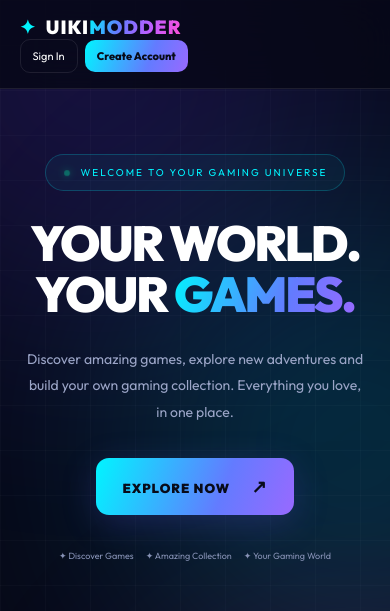
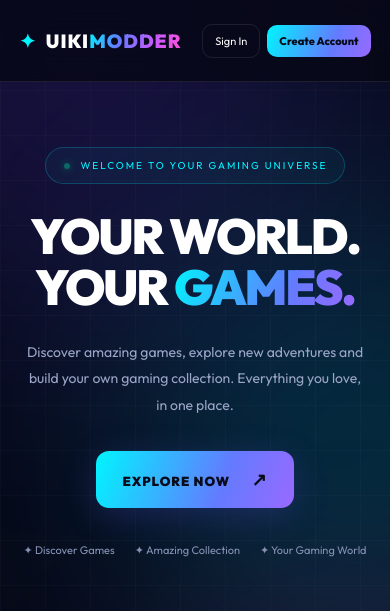
Before and after one commit to abdullahcheemawe-alt/UikiMODDER, a plain HTML site: page index.html in a window 390 px wide. Shown: the top 611 px of the page. Drawn offline with Linux system fonts and the light colour scheme; a script that the page names is missing.

Commit message:
Update style.css

```diff
--- a/style.css
+++ b/style.css
@@ -1060,56 +1060,8 @@ button:disabled {
         font-size: 14px;
     }
 
-    .game-info p {
-        font-size: 10px;
-    }
-
-    .download-link {
-        padding: 7px 9px;
-        font-size: 10px;
-    }
-
-    .admin-section {
-        margin: 25px 5%;
-        padding: 20px;
-    }
-
-    .admin-header {
-        align-items: flex-start;
-        flex-direction: column;
-    }
-
-    .upload-card {
-        padding: 17px;
-    }
-
-    .auth-box {
-        padding: 27px 22px;
-    }
-
-    .auth-box h2 {
-        font-size: 27px;
-    }
-
-    .hero-features {
-        gap: 12px;
-        font-size: 9px;
-    }
-}
-
-/* Respect reduced-motion preferences */
-@media (prefers-reduced-motion: reduce) {
-    *,
-    *::before,
-    *::after {
-        animation-duration: 0.01ms !important;
-        animation-iteration-count: 1 !important;
-        scroll-behavior: auto !important;
-        transition-duration: 0.01ms !important;
-    }
-}
-/* =========================================
-   FIX: FULL WIDTH NAVBAR & FOOTER
+    /* =========================================
+   UIKIMODDER - CLEAN FULL WIDTH FIX
 ========================================= */
 
 html,
@@ -1118,79 +1070,47 @@ body {
     max-width: 100%;
     margin: 0;
     padding: 0;
-}
-
-.navbar,
-.footer {
-    width: 100vw !important;
-    max-width: none !important;
-    margin-left: 0 !important;
-    margin-right: 0 !important;
-    box-sizing: border-box;
-}
-
-/* Footer Content Alignment */
-.footer {
-    text-align: center;
-    padding-left: 15px;
-    padding-right: 15px;
-}
-
-/* Mobile Width Fix */
-@media (max-width: 650px) {
-    .navbar,
-    .footer {
-        width: 100vw !important;
-        max-width: none !important;
-    }
-}
-
-/* =========================================
-   UIKIMODDER - FINAL FULL WIDTH FIX
-========================================= */
-
-html {
-    width: 100%;
-    min-width: 100%;
-    margin: 0;
-    padding: 0;
-}
-
-body {
-    width: 100%;
-    min-width: 100%;
-    margin: 0;
-    padding: 0;
     overflow-x: hidden;
 }
 
-.navbar,
-.footer {
-    display: block;
-    position: relative;
+/* Navbar */
+.navbar {
+    display: flex !important;
+    position: sticky !important;
+    top: 0;
 
-    width: 100vw !important;
-    min-width: 100vw !important;
-    max-width: 100vw !important;
+    width: 100% !important;
+    min-width: 0 !important;
+    max-width: 100% !important;
 
-    margin-left: calc(50% - 50vw) !important;
-    margin-right: 0 !important;
-
+    margin: 0 !important;
     box-sizing: border-box !important;
 }
 
+/* Footer */
 .footer {
+    display: block !important;
+
+    width: 100% !important;
+    min-width: 0 !important;
+    max-width: 100% !important;
+
+    margin: 0 !important;
+    padding: 60px 15px !important;
+
     text-align: center;
-    padding: 60px 15px;
+    box-sizing: border-box !important;
 }
 
 /* Mobile */
 @media screen and (max-width: 650px) {
 
-    .navbar,
+    .navbar {
+        display: flex !important;
+        width: 100% !important;
+    }
+
     .footer {
-        width: 100vw !important;
-        min-width: 100vw !important;
-        max-width: 100vw !important;
+        width: 100% !important;
     }
 }
```
